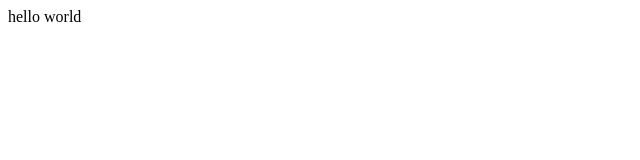
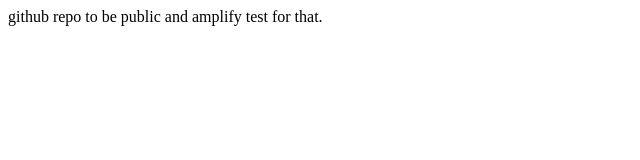
Before and after one commit to sujinlim0101/test, a plain HTML site: page index.html in a window 1280 px wide. Shown: the whole page, without its empty margins (0-640 px from the left). Drawn offline with Linux system fonts and the light colour scheme.

Commit message:
amplify test

```diff
--- a/index.html
+++ b/index.html
@@ -6,6 +6,6 @@
     <title>Document</title>
 </head>
 <body>
-    hello world
+    github repo to be public and amplify test for that.
 </body>
 </html>
```
